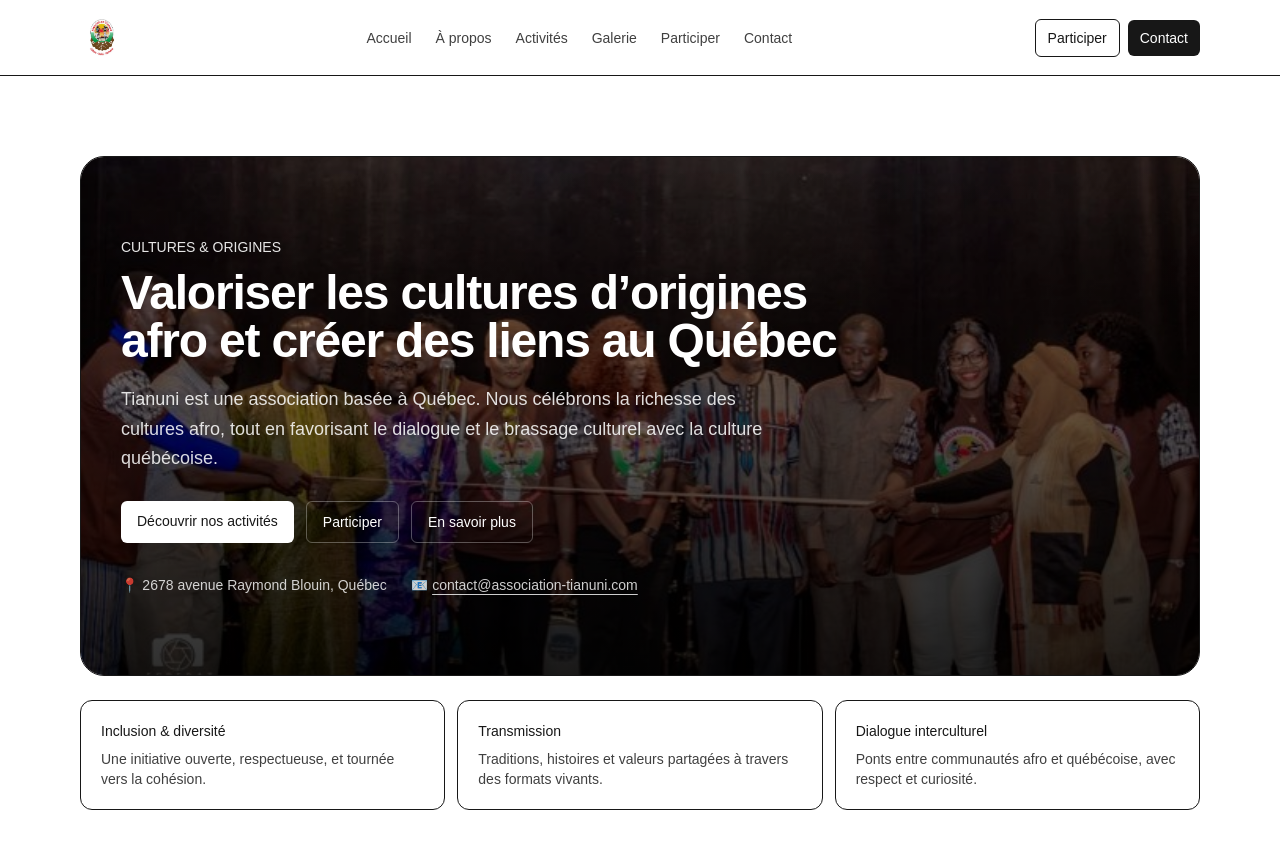
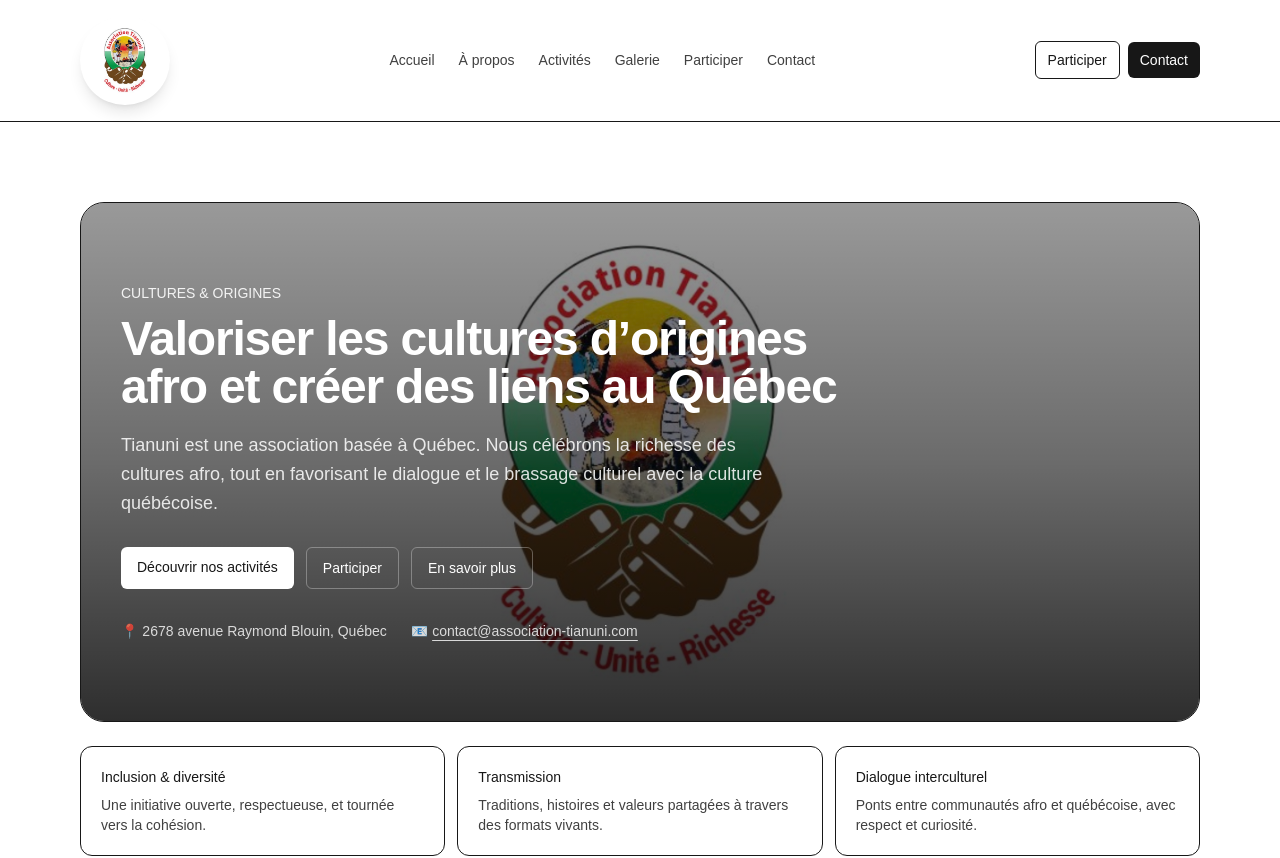
Before and after one commit to Hazichomwarr/tianuni, a Next.js app: page / in a window 1280 px wide. Shown: the top 858 px of the page. Built offline with nearby package versions, Linux system fonts and the light colour scheme.

Commit message:
chore: increase header logo size; use logo as home page background image

```diff
--- a/app/components/SiteHeader.tsx
+++ b/app/components/SiteHeader.tsx
@@ -14,13 +14,17 @@ export default function SiteHeader() {
         <div className="flex items-center justify-between py-4">
           <Link href={ROUTES.home} className="flex items-center gap-3">
             <Image
-              src="/logo2.jpeg"
-              alt="Logo Tianuni"
-              width={44}
-              height={44}
-              className="object-contain"
-              priority
-            />
+  src="/logo2.jpeg"
+  alt="Association Tianuni"
+  width={90}
+  height={90}
+  priority
+  className="rounded-full bg-white p-1.5 object-contain shadow-lg"
+  sizes="(max-width: 768px) 56px, 64px"
+/>
+
+
+
             <span className="sr-only">Tianuni</span>
           </Link>
 
--- a/app/page.tsx
+++ b/app/page.tsx
@@ -15,11 +15,11 @@ export default function HomePage() {
           {/* Background photo */}
           <div className="absolute inset-0">
             <Image
-              src="/hero.jpg"
+              src="/logo2.jpeg"
               alt="Événement culturel Tianuni"
               fill
               priority
-              className="object-cover"
+              className="object-contain"
               sizes="(max-width: 768px) 100vw, 1152px"
             />
             {/* Dark overlays for readability */}
```
